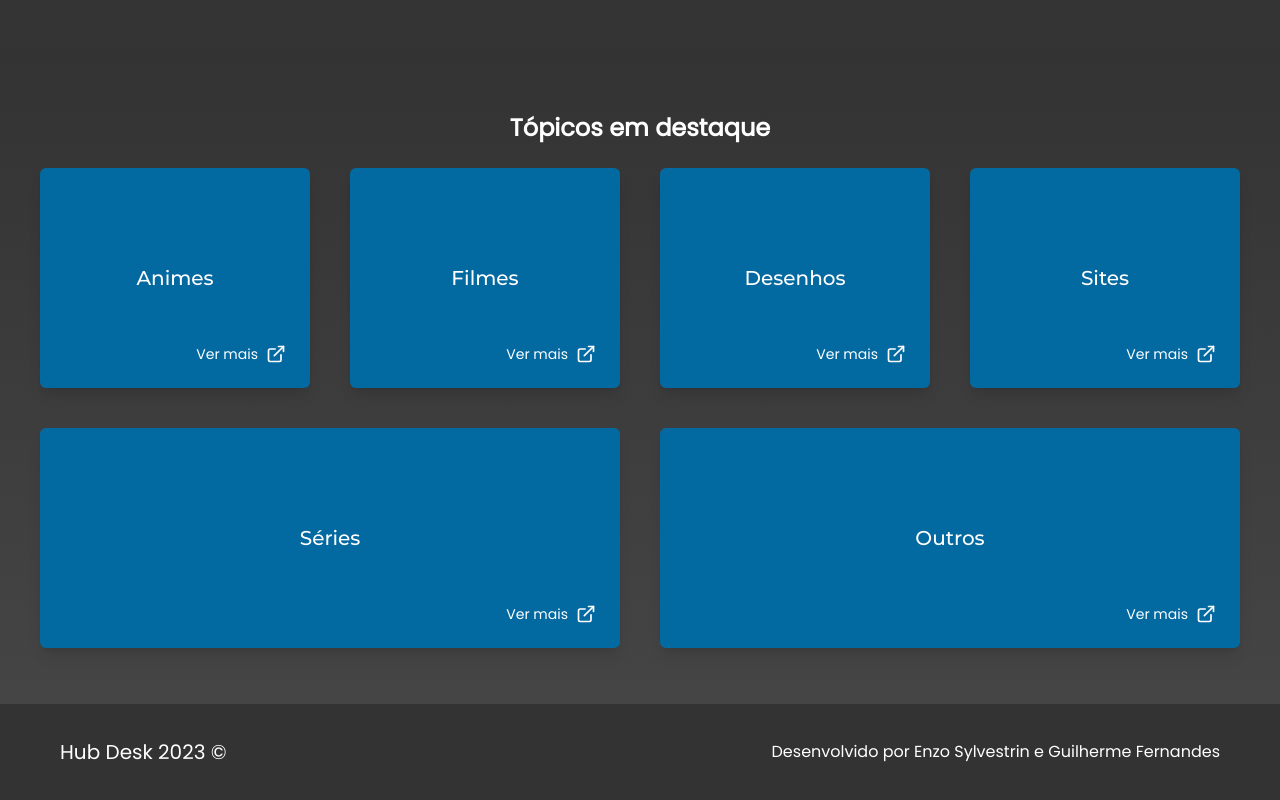
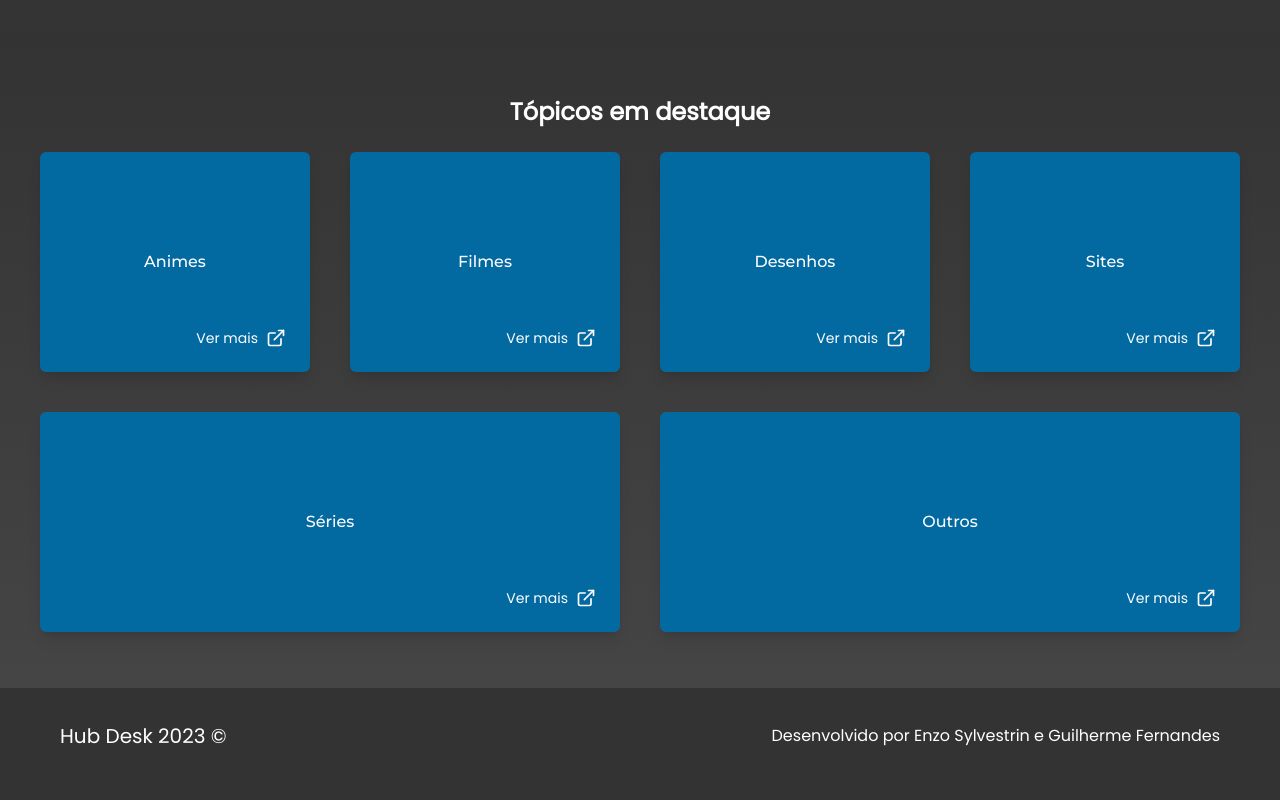
Before and after one commit to cguifernandes/hub-desk, a Next.js app: page / in a window 1280 px wide. Shown: the part 760-1560 px from the top of the page. Built offline with nearby package versions, Linux system fonts and the light colour scheme.

Commit message:
feat: adding redirect page

```diff
--- a/package.json
+++ b/package.json
@@ -10,6 +10,7 @@
   },
   "dependencies": {
     "@hookform/resolvers": "^3.2.0",
+    "@lottiefiles/react-lottie-player": "^3.5.3",
     "@prisma/client": "^5.2.0",
     "@types/node": "20.5.0",
     "@types/react": "18.2.20",
--- a/src/app/(home)/page.tsx
+++ b/src/app/(home)/page.tsx
@@ -11,7 +11,7 @@ export const metadata: Metadata = {
 const Home = () => {
   return (
     <main className="mt-24">
-      <section className="flex h-[90vh] items-center justify-center bg-gradient-to-b from-grey-550 to-grey-500">
+      <section className="flex h-[calc(100vh_-_96px)] items-center justify-center bg-gradient-to-b from-grey-550 to-grey-500">
         <div className="w-[90%] space-y-4 text-center sm:w-[80%] lg:w-[920px] xl:w-[1020px]">
           <Heading className="font-semibold" align="center" size="lg">
             O que é o Hub Desk
--- a/src/app/auth/layout.tsx
+++ b/src/app/auth/layout.tsx
@@ -1,6 +1,11 @@
 import { ReactNode } from 'react'
 import Back from '@/components/back'
 import Waves from '../../../public/scene.svg'
+import { Metadata } from 'next'
+
+export const metadata: Metadata = {
+  title: 'Auth | Hub Desk',
+}
 
 type LayoutProps = {
   children: ReactNode
--- /dev/null
+++ b/src/app/auth/redirect/page.tsx
@@ -0,0 +1,31 @@
+'use client'
+import Heading from '@/components/Typography/heading'
+import Text from '@/components/Typography/text'
+import { useRouter } from 'next/navigation'
+import { Player } from '@lottiefiles/react-lottie-player'
+import { useEffect } from 'react'
+import SucessAnimation from '../../../../public/success.json'
+
+const Redirect = () => {
+  const { push } = useRouter()
+
+  useEffect(() => {
+    setTimeout(() => {
+      push('/')
+    }, 3000)
+  }, [push])
+
+  return (
+    <div className="space-y-6">
+      <div className="space-y-1 text-center">
+        <Heading size="xlg" className="text-white">
+          O Login fui um sucesso!
+        </Heading>
+        <Text className="text-white/50">Você será redirecionado.</Text>
+      </div>
+      <Player src={SucessAnimation} autoplay keepLastFrame className="w-60" />
+    </div>
+  )
+}
+
+export default Redirect
--- a/src/components/Client/modal.tsx
+++ b/src/components/Client/modal.tsx
@@ -73,12 +73,12 @@ const ModalBar = ({ setVisibleModal }: ModalBarProps) => {
           </Modal.Header>
           <Line className="my-8" />
           <div className="grid grid-cols-1 grid-rows-3 gap-5 sm:grid-cols-2">
-            <Topics size="base" component="button" text="Animes" />
-            <Topics size="base" component="button" text="Filmes" />
-            <Topics size="base" component="button" text="Desenhos" />
-            <Topics size="base" component="button" text="Sites" />
-            <Topics size="base" component="button" text="Séries" />
-            <Topics size="base" component="button" text="Outros" />
+            <Topics component="button" text="Animes" />
+            <Topics component="button" text="Filmes" />
+            <Topics component="button" text="Desenhos" />
+            <Topics component="button" text="Sites" />
+            <Topics component="button" text="Séries" />
+            <Topics component="button" text="Outros" />
           </div>
           <Line className="my-8" />
           <div className="flex flex-col gap-y-5">
--- a/src/components/Form/Auth/formSignIn.tsx
+++ b/src/components/Form/Auth/formSignIn.tsx
@@ -3,7 +3,7 @@ import { Form } from '@/components/Form'
 import { SignInProps, schemaSignIn } from '@/utils/Zod/sign-in'
 import { zodResolver } from '@hookform/resolvers/zod'
 import { Eye, EyeOffIcon, Mail } from 'lucide-react'
-import { useState } from 'react'
+import { useEffect, useState } from 'react'
 import { useForm } from 'react-hook-form'
 import { useRouter } from 'next/navigation'
 import { api } from '@/utils/api'
@@ -19,6 +19,12 @@ const FormSignIn = () => {
   const [password, setPassword] = useState(String)
   const { push } = useRouter()
   const { isConnected } = useConnection()
+
+  useEffect(() => {
+    if (isConnected) {
+      push('/auth/redirect')
+    }
+  }, [isConnected, push])
 
   const {
     handleSubmit,
@@ -75,10 +81,6 @@ const FormSignIn = () => {
     }
   }
 
-  if (isConnected) {
-    push('/')
-  }
-
   return (
     <Form.Root
       handleSubmit={handleSubmit(handlerFormSubmit)}
--- a/src/components/Form/Auth/formSignUp.tsx
+++ b/src/components/Form/Auth/formSignUp.tsx
@@ -2,7 +2,7 @@
 import { Form } from '@/components/Form'
 import { zodResolver } from '@hookform/resolvers/zod'
 import { Eye, EyeOffIcon, Mail, UserCircle2 } from 'lucide-react'
-import { useState } from 'react'
+import { useEffect, useState } from 'react'
 import { useForm } from 'react-hook-form'
 import { useRouter } from 'next/navigation'
 import { ErrorToast, SuccessToast } from '@/utils/toast'
@@ -20,6 +20,12 @@ const FormSignUp = () => {
   const [name, setName] = useState(String)
   const { push } = useRouter()
   const { isConnected } = useConnection()
+
+  useEffect(() => {
+    if (isConnected) {
+      push('/auth/redirect')
+    }
+  }, [isConnected, push])
 
   const {
     handleSubmit,
--- a/src/components/Modal/ModalChildren.tsx
+++ b/src/components/Modal/ModalChildren.tsx
@@ -9,14 +9,14 @@ type ModalChildren = {
 
 const ModalChildren = ({ children, className }: ModalChildren) => {
   return (
-    <motion.div
+    <motion.aside
       initial={{ opacity: 0, translateY: 20 }}
       animate={{ opacity: 1, translateY: 0 }}
       transition={{ type: 'keyframes' }}
       className={className}
     >
       {children}
-    </motion.div>
+    </motion.aside>
   )
 }
 
--- a/src/components/topics.tsx
+++ b/src/components/topics.tsx
@@ -1,7 +1,6 @@
 import { ExternalLink } from 'lucide-react'
 import { tv, VariantProps } from 'tailwind-variants'
 import { ButtonHTMLAttributes } from 'react'
-import Heading from './Typography/heading'
 
 const topics = tv({
   base: 'rounded-md bg-sky-700 transition-colors hover:bg-sky-800 ',
@@ -23,15 +22,12 @@ type TopicsProps = ButtonHTMLAttributes<HTMLButtonElement> &
   VariantProps<typeof topics> & {
     text: string
     className?: string
-    size?: 'sm' | 'md' | 'lg' | 'xlg' | 'base'
   }
 
-const Topics = ({ className, text, component, size = 'md' }: TopicsProps) => {
+const Topics = ({ className, text, component }: TopicsProps) => {
   return (
     <button className={topics({ component, className })}>
-      <Heading size={size} align="center" className="font-montserrat">
-        {text}
-      </Heading>
+      <span className="font-montserrat text-white">{text}</span>
       {component === 'button' ? (
         <ExternalLink color="#fff" />
       ) : (
```
Also changed, not shown: public/success.json (added, +1 -0 lines), 1 other file (tests, documents, lock files or other folders).
